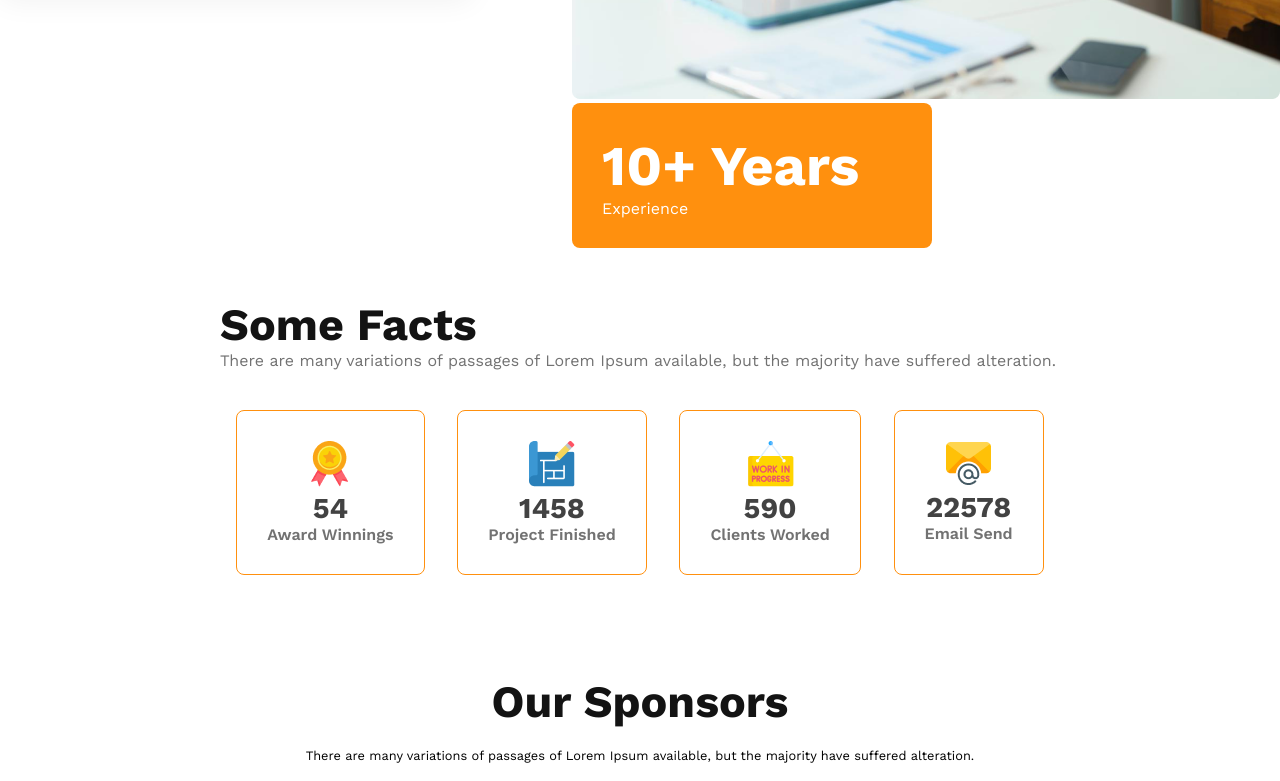
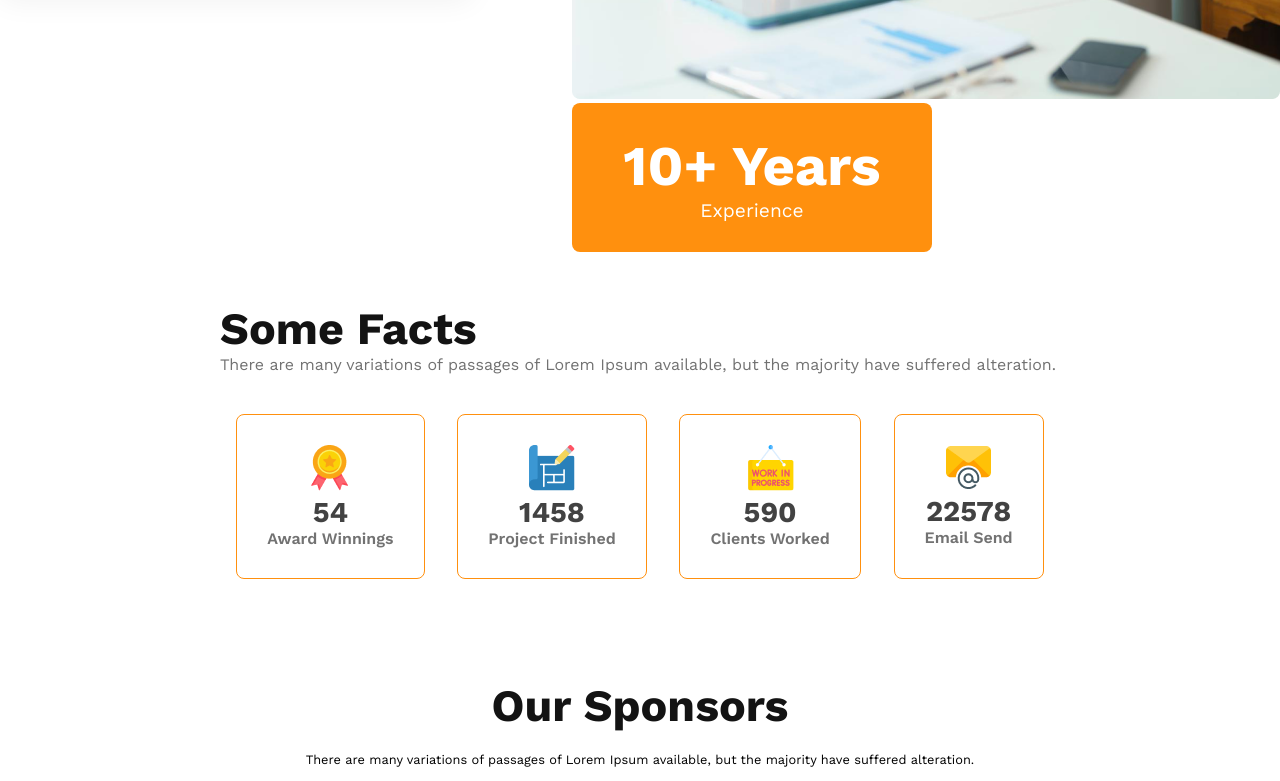
Before and after one commit to Md-Ashikur-Rahman-Ashik/Html-CSS-Only-Landing-Page, a plain HTML site: page index.html in a window 1280 px wide. Shown: the part 2437-3218 px from the top of the page. Drawn offline with nearby package versions, Linux system fonts and the light colour scheme.

Commit message:
Still styling experience area

```diff
--- a/styles/architect.css
+++ b/styles/architect.css
@@ -186,10 +186,17 @@ main{
     color: white;
     width: 300px;
     padding: 30px;
+    text-align: center;
+    position: relative;
 }
 
 .tenYearsBadge h2{
     font-size: 3.5rem;
+    /* margin-top: 0; */
+}
+
+.tenYearsBadge p{
+    font-size: 1.2rem;
 }
 
 /* Facts section */
```
